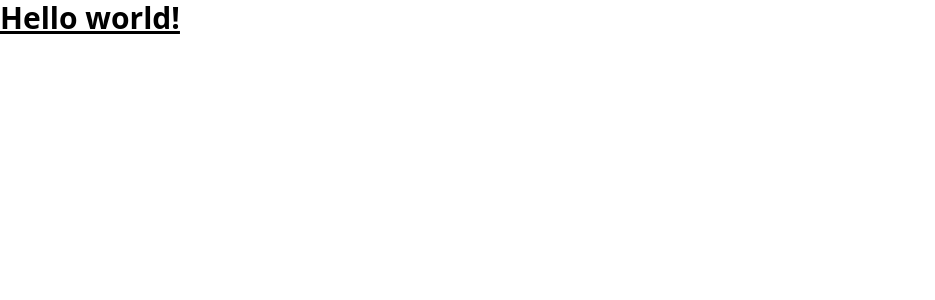
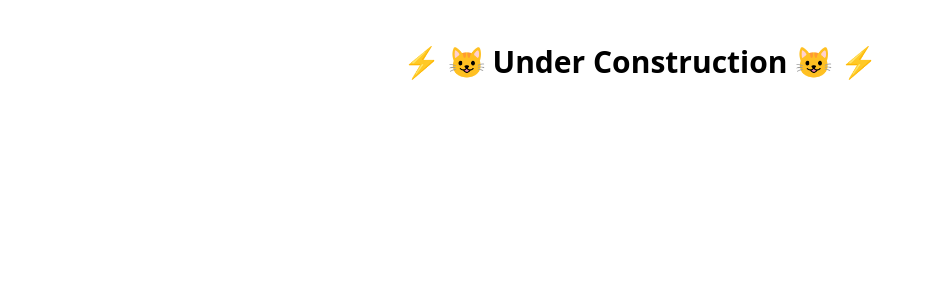
Before and after one commit to jdhawks2132/tk-web, a SvelteKit app: page / in a window 1280 px wide. Shown: the top 300 px of the page, without its empty margins (0-935 px from the left). Built offline with nearby package versions, Linux system fonts and the light colour scheme.

Commit message:
update construction message

```diff
--- a/src/routes/+page.svelte
+++ b/src/routes/+page.svelte
@@ -1 +1 @@
-<h1 class="text-3xl font-bold underline">Hello world!</h1>
+<h1 class="text-3xl font-bold my-11 text-center">⚡️ 😺 Under Construction 😺 ⚡️</h1>
```
Also changed, not shown: src/lib/components/nav/footer.svelte (added), src/lib/components/nav/navbar.svelte (added).
